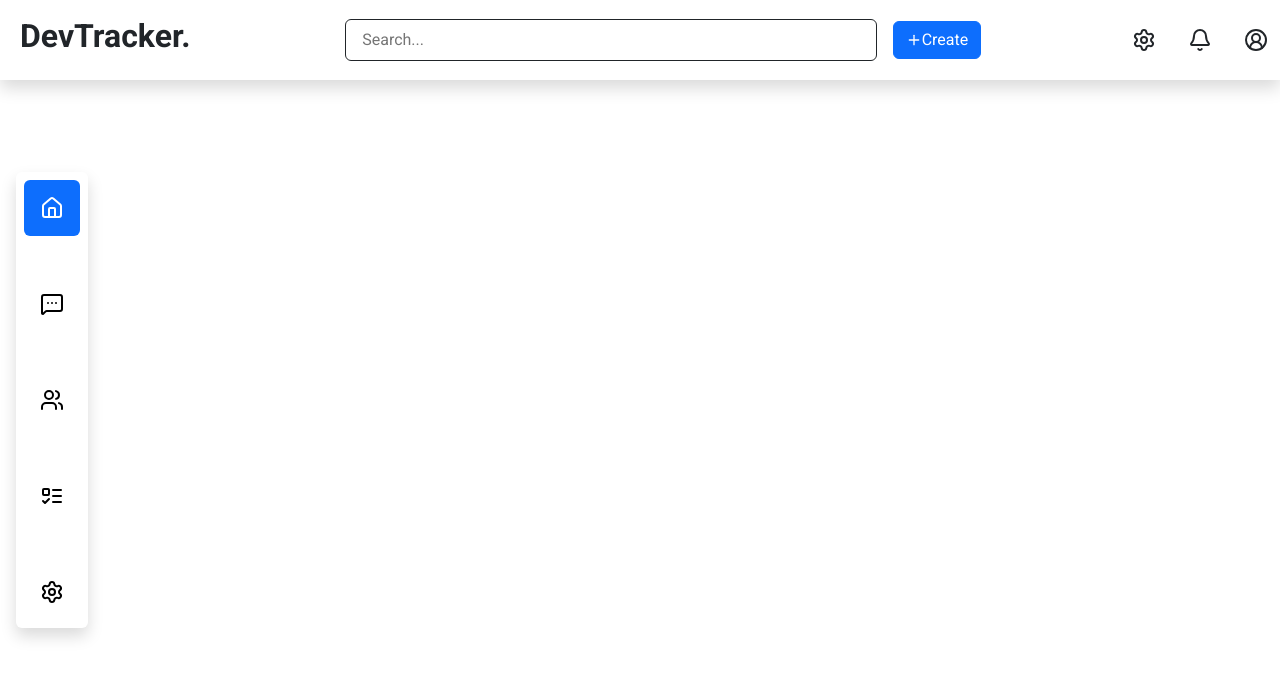
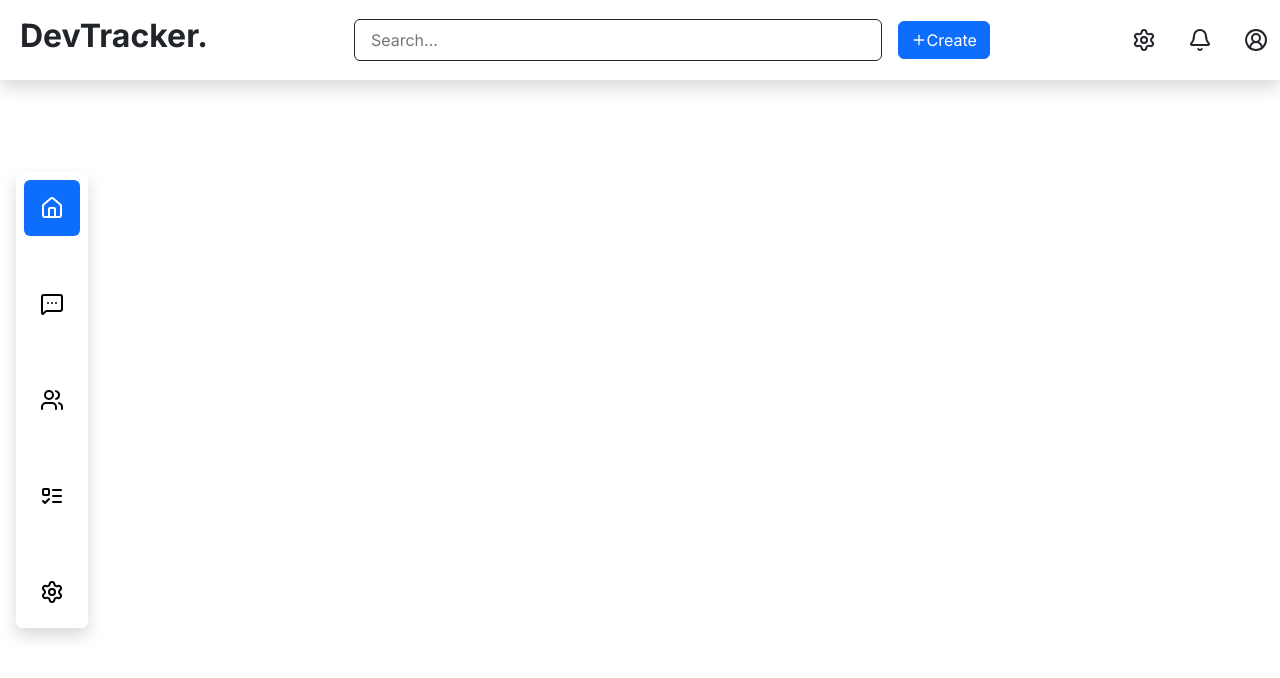
Before and after one commit to jarvis2754/devtracker-frontend, a React (Vite) app: page / in a window 1280 px wide. Shown: the top 678 px of the page. Built offline with nearby package versions, Linux system fonts and the light colour scheme.

Commit message:
added inter font

```diff
--- a/src/App.css
+++ b/src/App.css
@@ -1,8 +1,8 @@
 
 @import url('https://fonts.googleapis.com/css2?family=Roboto:ital,wght@0,100..900;1,100..900&display=swap');
-
+@import url('https://fonts.googleapis.com/css2?family=Inter:ital,opsz,wght@0,14..32,100..900;1,14..32,100..900&family=Roboto:ital,wght@0,100..900;1,100..900&display=swap');
 *{
-    font-family: 'Roboto', sans-serif;
+    font-family: 'Inter', sans-serif;
 }
 
 :root {
--- a/src/components/ui/Tooltip.css
+++ b/src/components/ui/Tooltip.css
@@ -27,6 +27,7 @@
   left: 130%;
   transform: translateY(-50%);
 }
+
 .custom-tooltip-nav.right::before {
   content: "";
   position: absolute;
@@ -44,6 +45,7 @@
   right: 130%;
   transform: translateY(-50%);
 }
+
 .custom-tooltip-nav.left::before {
   content: "";
   position: absolute;
@@ -61,6 +63,7 @@
   left: 50%;
   transform: translateX(-50%);
 }
+
 .custom-tooltip-nav.top::before {
   content: "";
   position: absolute;
@@ -78,6 +81,7 @@
   left: 50%;
   transform: translateX(-50%);
 }
+
 .custom-tooltip-nav.bottom::before {
   content: "";
   position: absolute;
```
Also changed, not shown: src/components/Navbar.tsx (+4 -4 lines).
